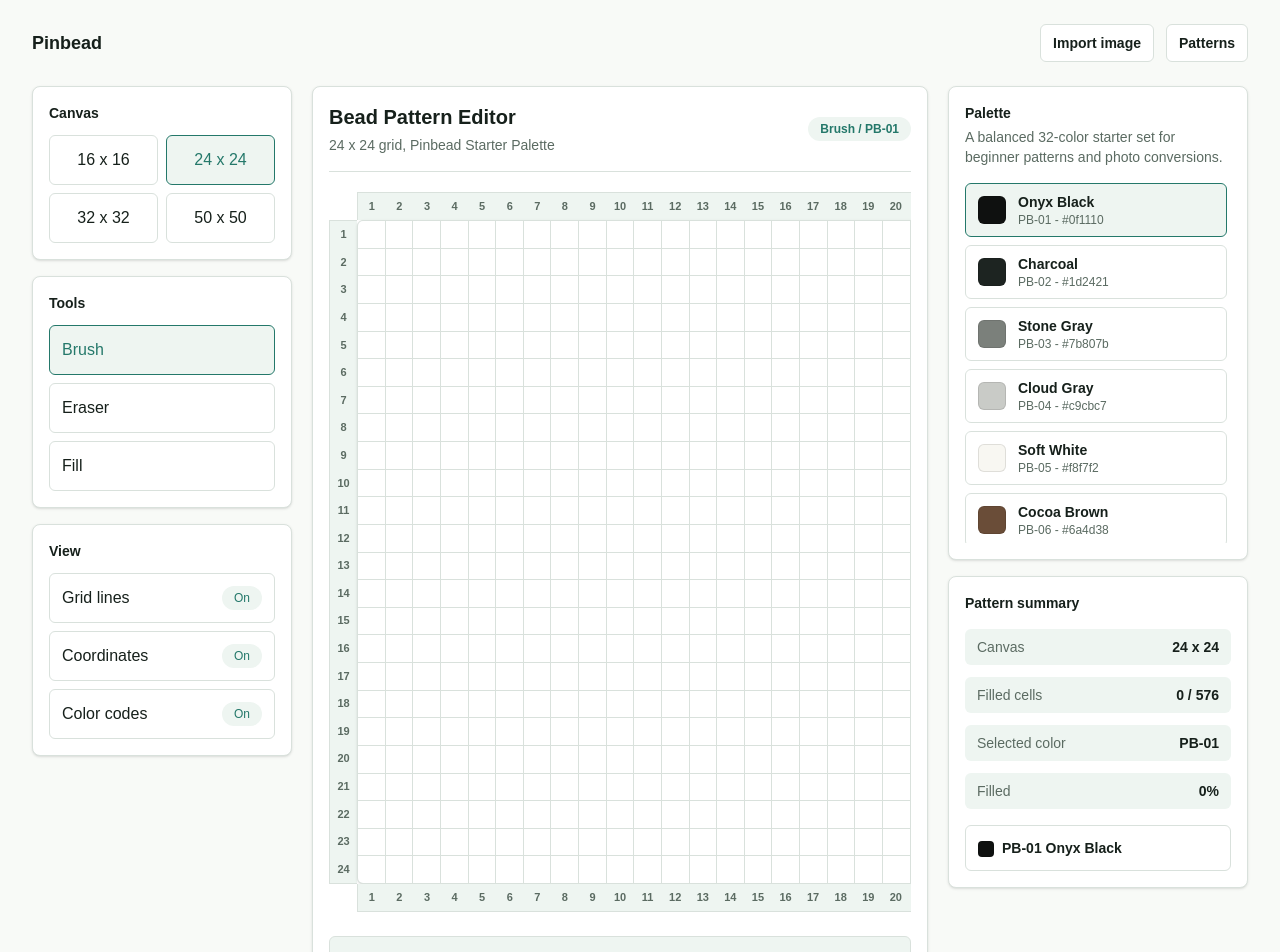
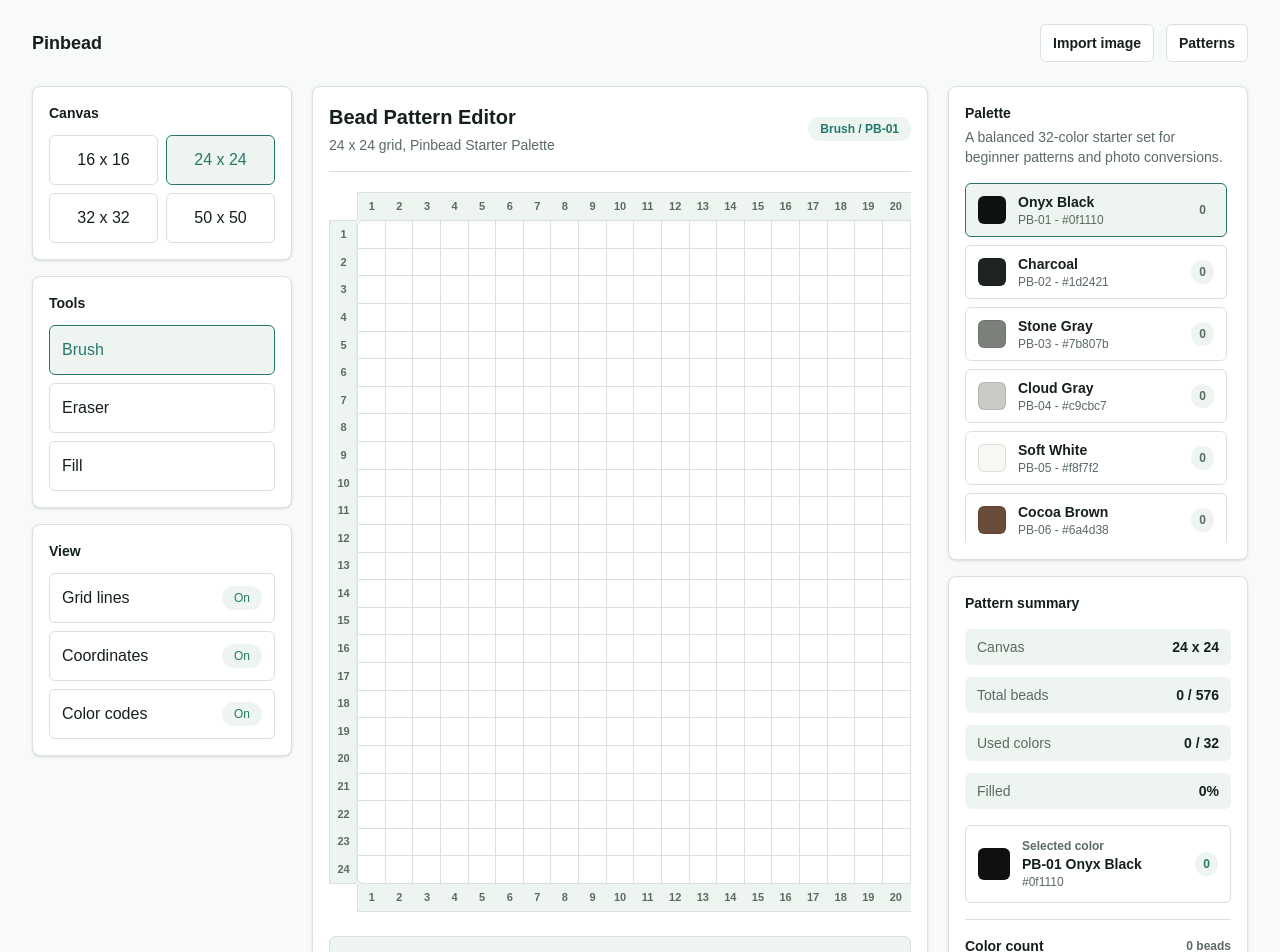
Before and after one commit to zxy0607333/pinbead, a Next.js app: page /editor in a window 1280 px wide. Shown: the top 952 px of the page. Built offline with nearby package versions, Linux system fonts and the light colour scheme.

Commit message:
feat: 支持编辑器颜色统计

```diff
--- a/src/components/editor/pattern-editor-shell.tsx
+++ b/src/components/editor/pattern-editor-shell.tsx
@@ -180,6 +180,34 @@ export function PatternEditorShell() {
     palette.colors[0];
   const colorMap = new Map(palette.colors.map((color) => [color.id, color]));
   const filledCellCount = cells.filter(Boolean).length;
+  const colorCounts = cells.reduce((counts, colorId) => {
+    if (!colorId) {
+      return counts;
+    }
+
+    counts.set(colorId, (counts.get(colorId) ?? 0) + 1);
+    return counts;
+  }, new Map<string, number>());
+  const colorStats = palette.colors
+    .map((color) => ({
+      color,
+      count: colorCounts.get(color.id) ?? 0,
+    }))
+    .filter((stat) => stat.count > 0)
+    .sort((firstStat, secondStat) => {
+      if (secondStat.count !== firstStat.count) {
+        return secondStat.count - firstStat.count;
+      }
+
+      return firstStat.color.code.localeCompare(secondStat.color.code);
+    });
+  const countedBeadCount = colorStats.reduce(
+    (total, stat) => total + stat.count,
+    0,
+  );
+  const selectedColorCount = activeColor
+    ? colorCounts.get(activeColor.id) ?? 0
+    : 0;
   const coordinates = Array.from({ length: canvasSize }, (_, index) => index + 1);
   const coordinateGutter = showCoordinates ? 28 : 0;
   const cellCodeFontSize = getCellCodeFontSize(canvasSize);
@@ -520,10 +548,16 @@ export function PatternEditorShell() {
             {palette.description}
           </p>
           <div className="mt-4 grid max-h-[360px] gap-2 overflow-auto pr-1">
-            {palette.colors.map((color) => (
+            {palette.colors.map((color) => {
+              const colorUseCount = colorCounts.get(color.id) ?? 0;
+              const isSelectedColor = activeColor?.id === color.id;
+
+              return (
                 <button
+                  aria-label={`${color.code} ${color.name}, ${color.hex}, ${colorUseCount} beads used`}
+                  aria-pressed={isSelectedColor}
                   className={`flex items-center gap-3 rounded-md border px-3 py-2 text-left transition ${
-                  activeColor?.id === color.id
+                    isSelectedColor
                       ? "border-[var(--accent)] bg-[var(--surface-soft)]"
                       : "border-[var(--border)] bg-white hover:border-[var(--accent)]"
                   }`}
@@ -533,10 +567,10 @@ export function PatternEditorShell() {
                 >
                   <span
                     aria-hidden="true"
-                  className="h-7 w-7 rounded-md border border-black/10"
+                    className="h-7 w-7 shrink-0 rounded-md border border-black/10"
                     style={{ backgroundColor: color.hex }}
                   />
-                <span className="min-w-0">
+                  <span className="min-w-0 flex-1">
                     <span className="block truncate text-sm font-semibold text-[var(--foreground)]">
                       {color.name}
                     </span>
@@ -544,8 +578,12 @@ export function PatternEditorShell() {
                       {color.code} - {color.hex}
                     </span>
                   </span>
+                  <span className="rounded-full bg-[var(--surface-soft)] px-2 py-1 text-xs font-semibold tabular-nums text-[var(--muted)]">
+                    {colorUseCount}
+                  </span>
                 </button>
-            ))}
+              );
+            })}
           </div>
         </section>
 
@@ -561,27 +599,99 @@ export function PatternEditorShell() {
               </span>
             </div>
             <div className="flex justify-between gap-3 rounded-md bg-[var(--surface-soft)] px-3 py-2">
-              <span className="text-[var(--muted)]">Filled cells</span>
+              <span className="text-[var(--muted)]">Total beads</span>
               <span className="font-semibold">
-                {filledCellCount} / {cells.length}
+                {countedBeadCount} / {cells.length}
               </span>
             </div>
             <div className="flex justify-between gap-3 rounded-md bg-[var(--surface-soft)] px-3 py-2">
-              <span className="text-[var(--muted)]">Selected color</span>
-              <span className="font-semibold">{activeColor?.code}</span>
+              <span className="text-[var(--muted)]">Used colors</span>
+              <span className="font-semibold">
+                {colorStats.length} / {palette.colors.length}
+              </span>
             </div>
             <div className="flex justify-between gap-3 rounded-md bg-[var(--surface-soft)] px-3 py-2">
               <span className="text-[var(--muted)]">Filled</span>
               <span className="font-semibold">{filledPercent}%</span>
             </div>
           </div>
+
           <div className="mt-4 rounded-md border border-[var(--border)] bg-white px-3 py-3 text-sm">
+            <div className="flex items-center gap-3">
               <span
                 aria-hidden="true"
-              className="mr-2 inline-block h-4 w-4 rounded-sm border border-black/10 align-middle"
+                className="h-8 w-8 shrink-0 rounded-md border border-black/10"
                 style={{ backgroundColor: activeColorHex }}
               />
-            <span className="font-semibold">{activeColorLabel}</span>
+              <span className="min-w-0 flex-1">
+                <span className="block text-xs font-semibold text-[var(--muted)]">
+                  Selected color
+                </span>
+                <span className="block truncate font-semibold">
+                  {activeColorLabel}
+                </span>
+                <span className="block text-xs text-[var(--muted)]">
+                  {activeColor?.hex ?? "#ffffff"}
+                </span>
+              </span>
+              <span className="rounded-full bg-[var(--surface-soft)] px-2 py-1 text-xs font-semibold tabular-nums text-[var(--accent)]">
+                {selectedColorCount}
+              </span>
+            </div>
+          </div>
+
+          <div className="mt-4 border-t border-[var(--border)] pt-4">
+            <div className="flex items-center justify-between gap-3">
+              <p className="text-sm font-semibold text-[var(--foreground)]">
+                Color count
+              </p>
+              <span className="text-xs font-semibold tabular-nums text-[var(--muted)]">
+                {countedBeadCount} beads
+              </span>
+            </div>
+
+            {colorStats.length > 0 ? (
+              <div className="mt-3 grid max-h-[320px] gap-2 overflow-auto pr-1">
+                {colorStats.map((stat) => {
+                  const percentage = Math.round(
+                    (stat.count / Math.max(1, countedBeadCount)) * 100,
+                  );
+
+                  return (
+                    <div
+                      className="grid grid-cols-[28px_minmax(0,1fr)_auto] items-center gap-3 rounded-md border border-[var(--border)] bg-white px-3 py-2 text-sm"
+                      key={stat.color.id}
+                    >
+                      <span
+                        aria-hidden="true"
+                        className="h-7 w-7 rounded-md border border-black/10"
+                        style={{ backgroundColor: stat.color.hex }}
+                      />
+                      <span className="min-w-0">
+                        <span className="block truncate font-semibold text-[var(--foreground)]">
+                          {stat.color.name}
+                        </span>
+                        <span className="block text-xs text-[var(--muted)]">
+                          {stat.color.code} - {stat.color.hex}
+                        </span>
+                      </span>
+                      <span className="text-right">
+                        <span className="block font-semibold tabular-nums text-[var(--foreground)]">
+                          {stat.count}
+                        </span>
+                        <span className="block text-xs tabular-nums text-[var(--muted)]">
+                          {percentage}%
+                        </span>
+                      </span>
+                    </div>
+                  );
+                })}
+              </div>
+            ) : (
+              <p className="mt-3 rounded-md border border-dashed border-[var(--border)] bg-white px-3 py-4 text-sm text-[var(--muted)]">
+                No beads placed yet.
+              </p>
+            )}
           </div>
         </section>
       </aside>
```
Also changed, not shown: 1 other file (tests, documents, lock files or other folders). Lines whose indentation alone changed are shown as unchanged.
